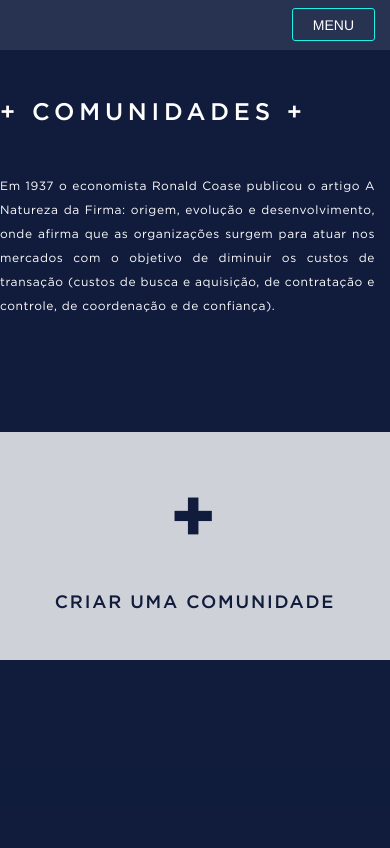
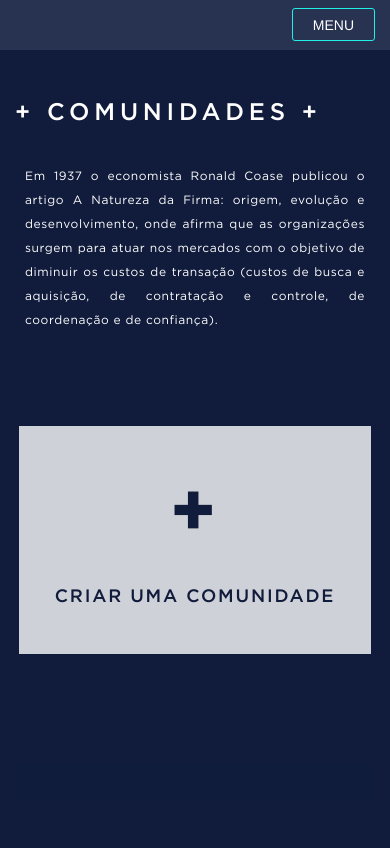
Before and after one commit to bodedev/prospera, a Django app: page /comunidades/ in a window 390 px wide. After the commit the page ends 654 px from the top, so only its background shows below. Run offline with Django 3.2, Linux system fonts and the light colour scheme; data that the repository does not hold is empty; parts of the project's set-up code (start-up, migrations or seed data) failed here and were passed over; some libraries are stand-ins or nearby versions.

Commit message:
Adicionando fix de itens responsivos em comunidades list e details

```diff
--- a/plataforma/static/dev/scss/base.scss
+++ b/plataforma/static/dev/scss/base.scss
@@ -201,7 +201,10 @@ h4{font-size: 12px;}
 
 // Maring
 .prospera-margin{
-  margin: 90px auto;
+  margin: 30px auto;
+  @media (min-width: $screen-sm-min) {
+    margin: 90px auto;
+  }
 }
 
 .content {
@@ -223,6 +226,7 @@ h4{font-size: 12px;}
 
       h3{
         font-weight: normal;
+        line-height: 20px;
       }
 
       .presentation-content{
@@ -251,9 +255,13 @@ h4{font-size: 12px;}
             margin: 0px;
             font-family: $gotham;
             font-weight: 300;
-            font-size: 20px;
+            font-size: 12px;
             letter-spacing: 0.2em;
             vertical-align: middle;
+
+            @media (min-width: $screen-sm-min) {
+              font-size: 20px;
+            }
           }
         }
         .prsps-dist{
@@ -351,19 +359,25 @@ h4{font-size: 12px;}
 
       .descricao-content{
         margin: auto;
-        padding: 80px 0;
+        padding-top: 80px;
+        padding-bottom: 80px;
 
         p{
           line-height: 2em;
           margin-top: 38px;
-          padding-right: 30px;
+          margin-left: 10px;
+          margin-right: 10px;
+          @media (min-width: $screen-sm-min) {
+            padding-right: 30px;
+            margin-left: 0;
+            margin-right: 0;
+          }
         }
       }
       .comunidades-content{
         margin: auto;
 
         .comunidades-list{
-          padding: 0;
           a{
             text-decoration: none;
           }
@@ -394,6 +408,9 @@ h4{font-size: 12px;}
                 border: solid 4px white;
               }
             }
+          }
+          @media (min-width: $screen-sm-min) {
+            padding: 0;
           }
         }
       }
@@ -522,6 +539,10 @@ h4{font-size: 12px;}
       .descricao-content{
         margin: auto;
         padding-top: 80px;
+
+        .comunidade-imagem{
+          width: 100%;
+        }
       }
 
       .objetos-content{
--- a/plataforma/templates/pages/nos_detail.html
+++ b/plataforma/templates/pages/nos_detail.html
@@ -10,9 +10,9 @@
         </a>
         <h1>+ Comunidade +</h1>
         {% if nos.imagem %}
-        <img class="col-md-6" src="{{ nos.imagem.url }}" alt="{{ nos.nome }}" title="{{ nos.nome }}">
+        <img class="col-md-6 comunidade-imagem" src="{{ nos.imagem.url }}" alt="{{ nos.nome }}" title="{{ nos.nome }}">
         {% else %}
-        <img class="col-md-6" src="{% static 'img/default_comunidade.jpg' %}" alt="{{ nos.nome }}" title="{{ nos.nome }}">
+        <img class="col-md-6 comunidade-imagem" src="{% static 'img/default_comunidade.jpg' %}" alt="{{ nos.nome }}" title="{{ nos.nome }}">
         {% endif %}
 
         <div class="col-md-6">
--- a/plataforma/templates/pages/nos_list.html
+++ b/plataforma/templates/pages/nos_list.html
@@ -8,22 +8,26 @@
 <div id="nos">
   <section class="descricao-content container">
     <div class="row">
-      <h1 class="col-md-10 col-lg-12 col-md-offset-1 col-lg-offset-0">+ Comunidades +</h1>
-    </div>
-    <div class="row">
-      <p class="col-md-8 col-lg-10 col-md-offset-1 col-lg-offset-0 text-justify">
-        Em 1937 o economista Ronald Coase publicou o artigo A Natureza da Firma: origem, evolução e desenvolvimento, onde afirma que as organizações surgem para atuar nos mercados com o objetivo de diminuir os custos de transação (custos de busca e aquisição, de contratação e controle, de coordenação e de confiança).
-      </p>
-      <img class="inline-block hidden-sm hidden-xs" src="{% static 'img/prospera-circle.png' %}" alt="Prospera">
+      <div class="col-md-10 col-lg-12 col-md-offset-1 col-lg-offset-0">
+        <h1>+ Comunidades +</h1>
+      </div>
+      <div class="col-md-8 col-lg-10 col-md-offset-1 col-lg-offset-0">
+        <p class="text-justify">
+          Em 1937 o economista Ronald Coase publicou o artigo A Natureza da Firma: origem, evolução e desenvolvimento, onde afirma que as organizações surgem para atuar nos mercados com o objetivo de diminuir os custos de transação (custos de busca e aquisição, de contratação e controle, de coordenação e de confiança).
+        </p>
+      </div>
+      <div class="inline-block hidden-sm hidden-xs">
+        <img class="" src="{% static 'img/prospera-circle.png' %}" alt="Prospera">
+      </div>
     </div>
   </section>
 
   <section class="comunidades-content container">
     <div class="row">
-      <div class="col-md-10 col-lg-12 col-md-offset-1 col-lg-offset-0 comunidades-list">
+      <div class="col-xs-12 col-md-10 col-lg-12 col-md-offset-1 col-lg-offset-0 comunidades-list">
         <div class="row">
           {% for nos in object_list %}
-          <a class="col-sm-6 col-md-4" href="{% url 'nos_detail' nos.slug %}">
+          <a class="col-xs-12 col-sm-6 col-md-4" href="{% url 'nos_detail' nos.slug %}">
             <div class="thumbnail">
               {% if nos.imagem %}
                 <img class="media-object" src="{{ nos.imagem.url }}" alt="...">
@@ -37,7 +41,7 @@
             </div>
           </a>
           {% endfor %}
-          <a href="{% url "nos_create" %}" class="col-sm-6 col-md-4">
+          <a href="{% url "nos_create" %}" class="col-xs-12 col-sm-6 col-md-4">
             <div class="thumbnail text-center">
               <div class="button-container">
                 <p class="plus">+</p>
```
Also changed, not shown: plataforma/static/css/base.min.css.
